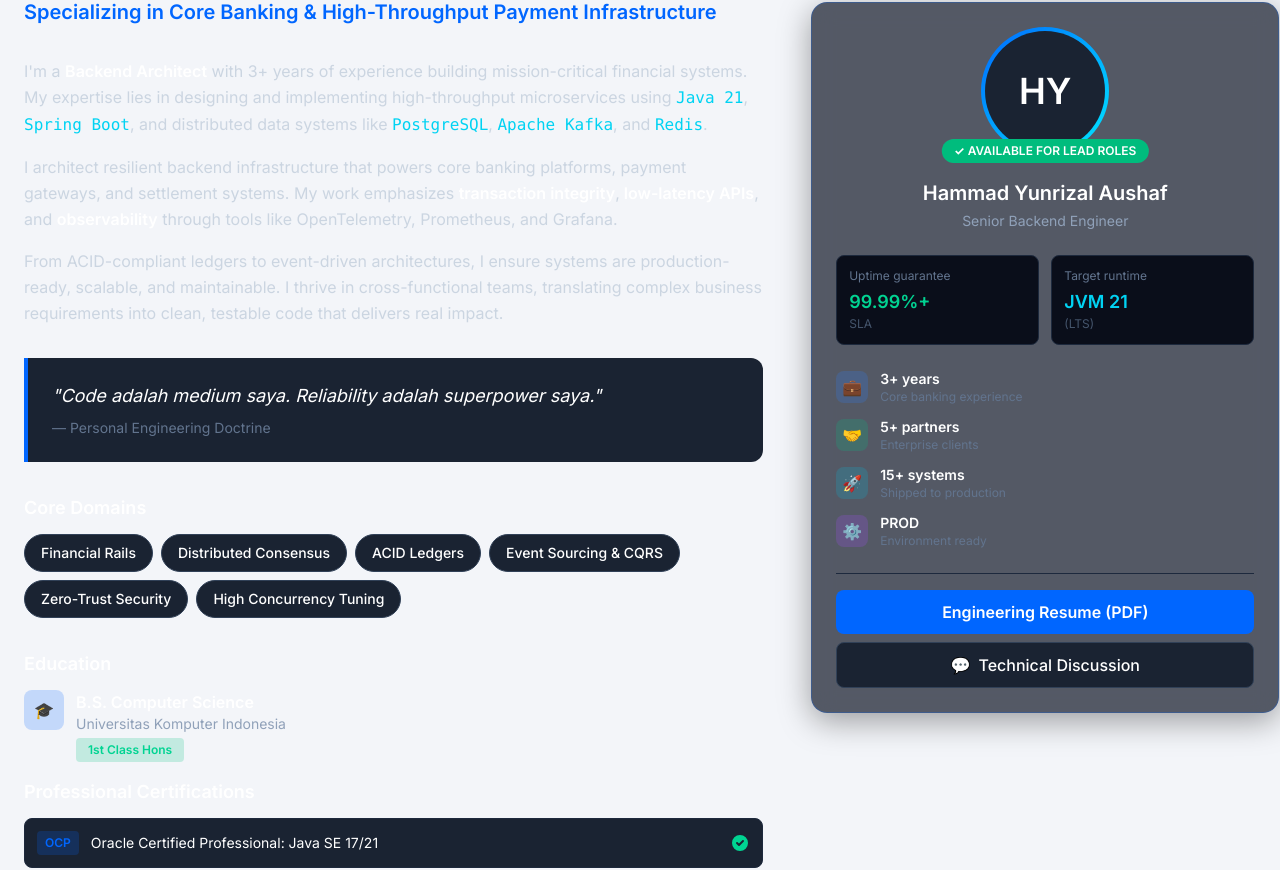
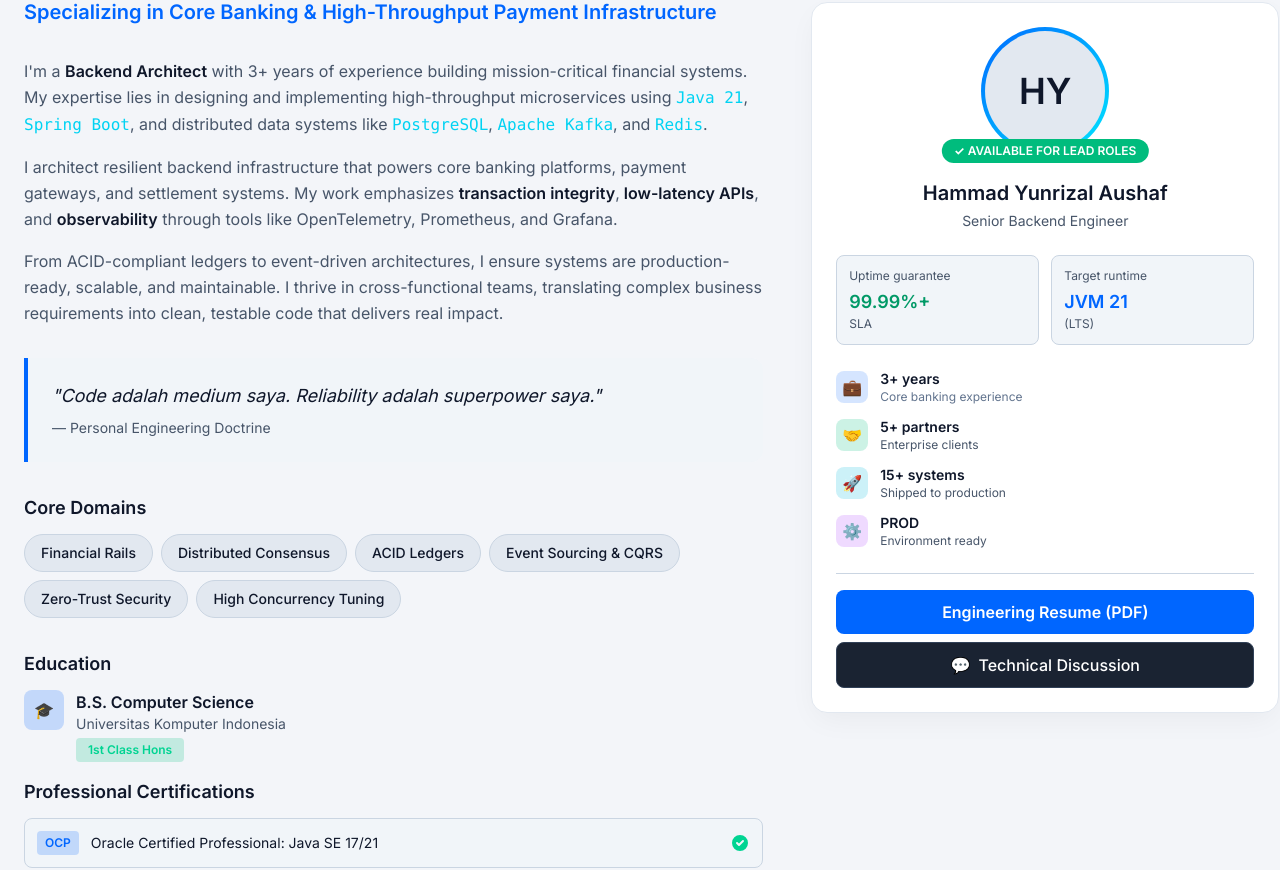
Before and after one commit to Yunrizal145/portfolio-web, a React (Vite) app: page / in a window 1280 px wide. Shown: the part 1565-2435 px from the top of the page. Built offline with nearby package versions, Linux system fonts and the light colour scheme.

Commit message:
Fix: Perbaiki contrast text pada background putih di About, Experience, dan Contact sections - ubah text-white ke text-text-dark, card backgrounds ke bg-white/slate, dan border colors untuk readability

```diff
--- a/src/components/sections/About.tsx
+++ b/src/components/sections/About.tsx
@@ -15,25 +15,25 @@ export default function About() {
                     <div className="space-y-8">
                         {/* Section Header */}
                         <div>
-                            <p className="text-accent-light text-sm font-mono tracking-wider mb-2">SYS_ARCH // BIO & PHILOSOPHY</p>
-                            <h2 className="text-4xl md:text-5xl font-bold text-white mb-4">About Me</h2>
+                            <p className="text-accent-primary text-sm font-mono tracking-wider mb-2">SYS_ARCH // BIO & PHILOSOPHY</p>
+                            <h2 className="text-4xl md:text-5xl font-bold text-text-dark mb-4">About Me</h2>
                             <p className="text-xl text-accent-primary font-semibold">
                                 Specializing in Core Banking & High-Throughput Payment Infrastructure
                             </p>
                         </div>
 
                         {/* Bio Paragraphs */}
-                        <div className="space-y-4 text-[#cbd5e1] text-base leading-relaxed">
+                        <div className="space-y-4 text-text-dark-muted text-base leading-relaxed">
                             <p>
-                                I'm a <span className="text-white font-semibold">Backend Architect</span> with 3+ years of experience building
+                                I'm a <span className="text-text-dark font-semibold">Backend Architect</span> with 3+ years of experience building
                                 mission-critical financial systems. My expertise lies in designing and implementing high-throughput microservices
                                 using <span className="font-mono text-cyan-400">Java 21</span>, <span className="font-mono text-cyan-400">Spring Boot</span>, and
                                 distributed data systems like <span className="font-mono text-cyan-400">PostgreSQL</span>, <span className="font-mono text-cyan-400">Apache Kafka</span>, and <span className="font-mono text-cyan-400">Redis</span>.
                             </p>
                             <p>
                                 I architect resilient backend infrastructure that powers core banking platforms, payment gateways,
-                                and settlement systems. My work emphasizes <span className="text-white font-semibold">transaction integrity</span>,
-                                <span className="text-white font-semibold"> low-latency APIs</span>, and <span className="text-white font-semibold">observability</span> through
+                                and settlement systems. My work emphasizes <span className="text-text-dark font-semibold">transaction integrity</span>,
+                                <span className="text-text-dark font-semibold"> low-latency APIs</span>, and <span className="text-text-dark font-semibold">observability</span> through
                                 tools like OpenTelemetry, Prometheus, and Grafana.
                             </p>
                             <p>
@@ -44,14 +44,14 @@ export default function About() {
                         </div>
 
                         {/* Philosophy Quote */}
-                        <div className="border-l-4 border-accent-primary bg-[#1a2332] p-6 rounded-r-xl">
-                            <p className="text-white text-lg italic mb-2">"{profile.quote}"</p>
-                            <p className="text-slate-500 text-sm">— Personal Engineering Doctrine</p>
+                        <div className="border-l-4 border-accent-primary bg-slate-100 p-6 rounded-r-xl">
+                            <p className="text-text-dark text-lg italic mb-2">"{profile.quote}"</p>
+                            <p className="text-text-dark-muted text-sm">— Personal Engineering Doctrine</p>
                         </div>
 
                         {/* Core Domains */}
                         <div>
-                            <h3 className="text-white font-semibold text-lg mb-3">Core Domains</h3>
+                            <h3 className="text-text-dark font-semibold text-lg mb-3">Core Domains</h3>
                             <div className="flex flex-wrap gap-2">
                                 {[
                                     'Financial Rails',
@@ -61,7 +61,7 @@ export default function About() {
                                     'Zero-Trust Security',
                                     'High Concurrency Tuning'
                                 ].map((domain) => (
-                                    <span key={domain} className="px-4 py-2 bg-[#1a2332] text-white text-sm font-medium rounded-full border border-slate-700">
+                                    <span key={domain} className="px-4 py-2 bg-slate-200 text-text-dark text-sm font-medium rounded-full border border-slate-300">
                                         {domain}
                                     </span>
                                 ))}
@@ -71,14 +71,14 @@ export default function About() {
                         {/* Education & Credentials */}
                         <div className="space-y-4">
                             <div>
-                                <h3 className="text-white font-semibold text-lg mb-3">Education</h3>
+                                <h3 className="text-text-dark font-semibold text-lg mb-3">Education</h3>
                                 <div className="flex items-start gap-3">
                                     <div className="w-10 h-10 rounded-lg bg-accent-primary/20 flex items-center justify-center text-accent-primary flex-shrink-0">
                                         🎓
                                     </div>
                                     <div>
-                                        <p className="text-white font-semibold">B.S. Computer Science</p>
-                                        <p className="text-slate-400 text-sm">Universitas Komputer Indonesia</p>
+                                        <p className="text-text-dark font-semibold">B.S. Computer Science</p>
+                                        <p className="text-text-dark-muted text-sm">Universitas Komputer Indonesia</p>
                                         <span className="inline-block mt-1 px-3 py-1 bg-emerald-500/20 text-emerald-400 text-xs font-bold rounded">
                                             1st Class Hons
                                         </span>
@@ -87,7 +87,7 @@ export default function About() {
                             </div>
 
                             <div>
-                                <h3 className="text-white font-semibold text-lg mb-3">Professional Certifications</h3>
+                                <h3 className="text-text-dark font-semibold text-lg mb-3">Professional Certifications</h3>
                                 <div className="grid gap-3">
                                     {[
                                         { name: 'Oracle Certified Professional: Java SE 17/21', badge: 'OCP', verified: true },
@@ -95,11 +95,11 @@ export default function About() {
                                         { name: 'AWS Solutions Architect Associate', badge: 'AWS', verified: true },
                                         { name: 'Spring Professional Engineer (VMware)', badge: 'Spring', verified: true }
                                     ].map((cert) => (
-                                        <div key={cert.name} className="flex items-center gap-3 p-3 bg-[#1a2332] rounded-lg border border-slate-800">
+                                        <div key={cert.name} className="flex items-center gap-3 p-3 bg-slate-100 rounded-lg border border-slate-300">
                                             <span className="px-2 py-1 bg-accent-primary/20 text-accent-primary text-xs font-bold rounded">
                                                 {cert.badge}
                                             </span>
-                                            <p className="text-white text-sm flex-1">{cert.name}</p>
+                                            <p className="text-text-dark text-sm flex-1">{cert.name}</p>
                                             {cert.verified && (
                                                 <svg className="w-5 h-5 text-emerald-400" fill="currentColor" viewBox="0 0 20 20">
                                                     <path fillRule="evenodd" d="M10 18a8 8 0 100-16 8 8 0 000 16zm3.707-9.293a1 1 0 00-1.414-1.414L9 10.586 7.707 9.293a1 1 0 00-1.414 1.414l2 2a1 1 0 001.414 0l4-4z" clipRule="evenodd"/>
@@ -114,11 +114,11 @@ export default function About() {
 
                     {/* Right Column: Profile Card */}
                     <div className="lg:sticky lg:top-24 h-fit">
-                        <div className="glass-card rounded-2xl p-6 border border-accent-primary/20 space-y-6">
+                        <div className="light-card rounded-2xl p-6 space-y-6 bg-white">
                             {/* Profile Image */}
                             <div className="relative">
                                 <div className="w-32 h-32 mx-auto rounded-full bg-gradient-to-br from-accent-primary to-accent-light p-1">
-                                    <div className="w-full h-full rounded-full bg-[#1a2332] flex items-center justify-center text-4xl font-bold text-white">
+                                    <div className="w-full h-full rounded-full bg-slate-200 flex items-center justify-center text-4xl font-bold text-text-dark">
                                         HY
                                     </div>
                                 </div>
@@ -131,69 +131,69 @@ export default function About() {
 
                             {/* Name & Role */}
                             <div className="text-center">
-                                <h3 className="text-xl font-bold text-white mb-1">{profile.name}</h3>
-                                <p className="text-slate-400 text-sm">Senior Backend Engineer</p>
+                                <h3 className="text-xl font-bold text-text-dark mb-1">{profile.name}</h3>
+                                <p className="text-text-dark-muted text-sm">Senior Backend Engineer</p>
                             </div>
 
                             {/* Key Metrics */}
                             <div className="grid grid-cols-2 gap-3">
-                                <div className="bg-[#0a0e1a] rounded-lg p-3 border border-slate-800">
-                                    <p className="text-slate-500 text-xs mb-1">Uptime guarantee</p>
-                                    <p className="text-emerald-400 font-bold text-lg">99.99%+</p>
-                                    <p className="text-slate-600 text-xs">SLA</p>
+                                <div className="bg-slate-100 rounded-lg p-3 border border-slate-300">
+                                    <p className="text-text-dark-muted text-xs mb-1">Uptime guarantee</p>
+                                    <p className="text-emerald-600 font-bold text-lg">99.99%+</p>
+                                    <p className="text-text-dark-muted text-xs">SLA</p>
                                 </div>
-                                <div className="bg-[#0a0e1a] rounded-lg p-3 border border-slate-800">
-                                    <p className="text-slate-500 text-xs mb-1">Target runtime</p>
-                                    <p className="text-cyan-400 font-bold text-lg">JVM 21</p>
-                                    <p className="text-slate-600 text-xs">(LTS)</p>
+                                <div className="bg-slate-100 rounded-lg p-3 border border-slate-300">
+                                    <p className="text-text-dark-muted text-xs mb-1">Target runtime</p>
+                                    <p className="text-accent-primary font-bold text-lg">JVM 21</p>
+                                    <p className="text-text-dark-muted text-xs">(LTS)</p>
                                 </div>
                             </div>
 
                             {/* Visual Stats */}
                             <div className="space-y-3">
                                 <div className="flex items-center gap-3">
-                                    <div className="w-8 h-8 rounded-lg bg-blue-500/20 flex items-center justify-center text-blue-400">
+                                    <div className="w-8 h-8 rounded-lg bg-blue-500/20 flex items-center justify-center text-blue-600">
                                         💼
                                     </div>
                                     <div className="flex-1">
-                                        <p className="text-white font-semibold text-sm">3+ years</p>
+                                        <p className="text-text-dark font-semibold text-sm">3+ years</p>
                                         <p className="text-slate-500 text-xs">Core banking experience</p>
                                     </div>
                                 </div>
 
                                 <div className="flex items-center gap-3">
-                                    <div className="w-8 h-8 rounded-lg bg-emerald-500/20 flex items-center justify-center text-emerald-400">
+                                    <div className="w-8 h-8 rounded-lg bg-emerald-500/20 flex items-center justify-center text-emerald-600">
                                         🤝
                                     </div>
                                     <div className="flex-1">
-                                        <p className="text-white font-semibold text-sm">5+ partners</p>
-                                        <p className="text-slate-500 text-xs">Enterprise clients</p>
+                                        <p className="text-text-dark font-semibold text-sm">5+ partners</p>
+                                        <p className="text-text-dark-muted text-xs">Enterprise clients</p>
                                     </div>
                                 </div>
 
                                 <div className="flex items-center gap-3">
-                                    <div className="w-8 h-8 rounded-lg bg-cyan-500/20 flex items-center justify-center text-cyan-400">
+                                    <div className="w-8 h-8 rounded-lg bg-cyan-500/20 flex items-center justify-center text-accent-primary">
                                         🚀
                                     </div>
                                     <div className="flex-1">
-                                        <p className="text-white font-semibold text-sm">15+ systems</p>
-                                        <p className="text-slate-500 text-xs">Shipped to production</p>
+                                        <p className="text-text-dark font-semibold text-sm">15+ systems</p>
+                                        <p className="text-text-dark-muted text-xs">Shipped to production</p>
                                     </div>
                                 </div>
 
                                 <div className="flex items-center gap-3">
-                                    <div className="w-8 h-8 rounded-lg bg-purple-500/20 flex items-center justify-center text-purple-400">
+                                    <div className="w-8 h-8 rounded-lg bg-purple-500/20 flex items-center justify-center text-purple-600">
                                         ⚙️
                                     </div>
                                     <div className="flex-1">
-                                        <p className="text-white font-semibold text-sm">PROD</p>
-                                        <p className="text-slate-500 text-xs">Environment ready</p>
+                                        <p className="text-text-dark font-semibold text-sm">PROD</p>
+                                        <p className="text-text-dark-muted text-xs">Environment ready</p>
                                     </div>
                                 </div>
                             </div>
 
                             {/* CTAs */}
-                            <div className="space-y-2 pt-4 border-t border-slate-800">
+                            <div className="space-y-2 pt-4 border-t border-slate-300">
                                 <button className="w-full py-2.5 bg-accent-primary hover:bg-accent-hover text-white font-semibold rounded-lg transition-colors">
                                     Engineering Resume (PDF)
                                 </button>
```
Also changed, not shown: src/components/sections/Contact.tsx (+50 -50 lines), src/components/sections/Experience.tsx (+19 -19 lines).
